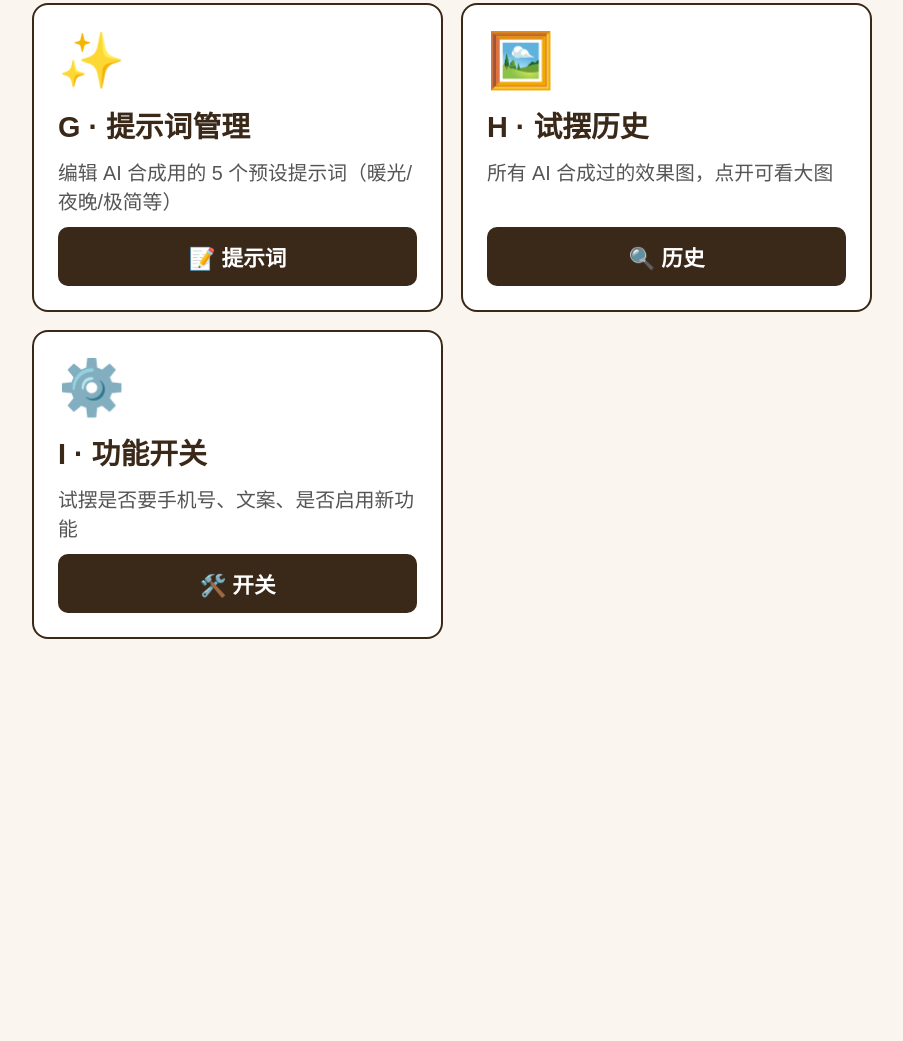
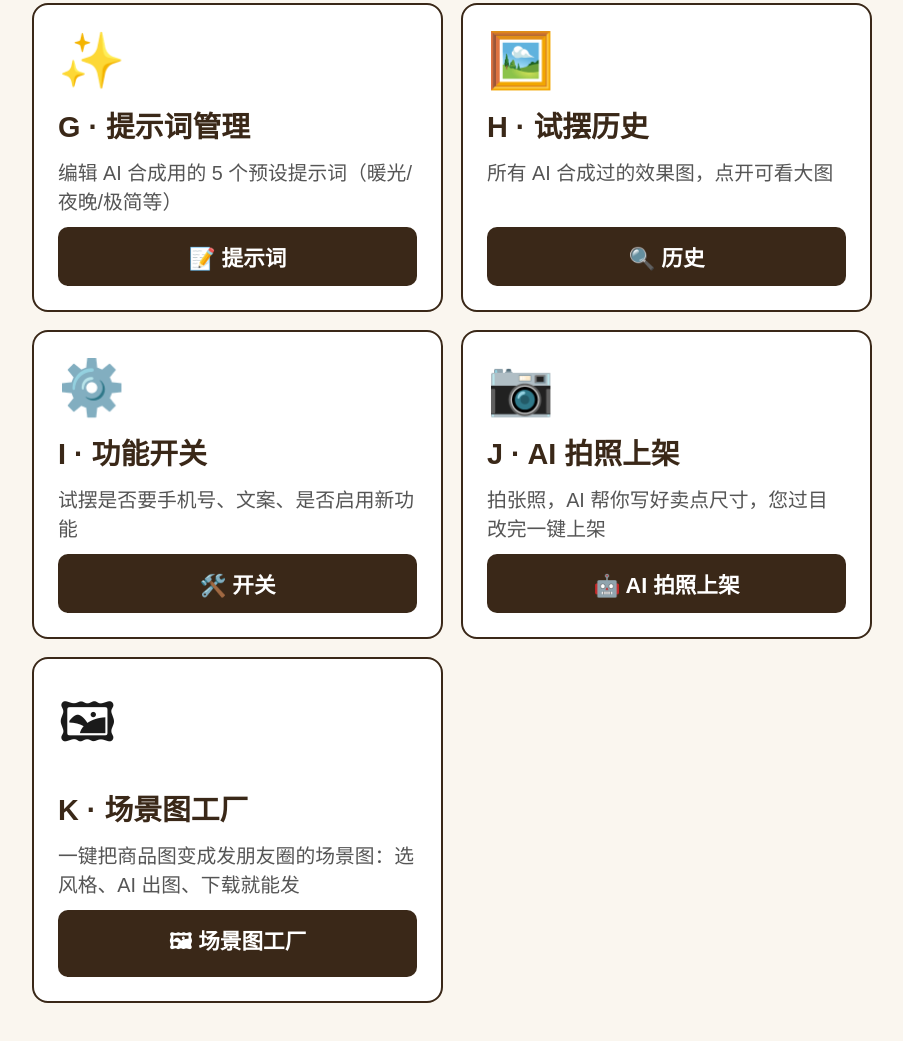
Before and after one commit to LiNan1984/yxjia-furniture-mvp, a website: page src/admin/index.html in a window 1280 px wide. Shown: the part 1187-2228 px from the top of the page, without its empty margins (188-1091 px from the left). Before the commit the page ends 1930 px from the top, so only its background shows below. Drawn offline with Linux system fonts and the light colour scheme; no server answers.

Commit message:
feat: 后台首页补 AI 拍照上架 / 场景图工厂入口卡片
配合已提交的 admin/ai-upload.html 与 admin/scene.html

```diff
--- a/src/admin/index.html
+++ b/src/admin/index.html
@@ -34,7 +34,7 @@ h2{font-size:1.8rem;color:var(--coffee);margin:16px 0 8px}
 </header>
 <main class="wrap">
   <h2>银杏家具 · 后台</h2>
-  <p style="font-size:1.15rem;color:#444">四件事，按从上到下顺序做完就行</p>
+  <p style="font-size:1.15rem;color:#444">店里的事都在这，点卡片进去按提示做就行</p>
   <div id="err" class="err"></div>
 
   <div class="cards">
@@ -100,6 +100,20 @@ h2{font-size:1.8rem;color:var(--coffee);margin:16px 0 8px}
       <div class="card-desc">试摆是否要手机号、文案、是否启用新功能</div>
       <div class="card-cta">🛠️ 开关</div>
     </a>
+
+    <a class="card" href="/admin/ai-upload">
+      <div class="card-icon">📷</div>
+      <div class="card-title">J · AI 拍照上架</div>
+      <div class="card-desc">拍张照，AI 帮你写好卖点尺寸，您过目改完一键上架</div>
+      <div class="card-cta">🤖 AI 拍照上架</div>
+    </a>
+
+    <a class="card" href="/admin/scene">
+      <div class="card-icon">🖼</div>
+      <div class="card-title">K · 场景图工厂</div>
+      <div class="card-desc">一键把商品图变成发朋友圈的场景图：选风格、AI 出图、下载就能发</div>
+      <div class="card-cta">🖼 场景图工厂</div>
+    </a>
   </div>
 </main>
 <script>
```
